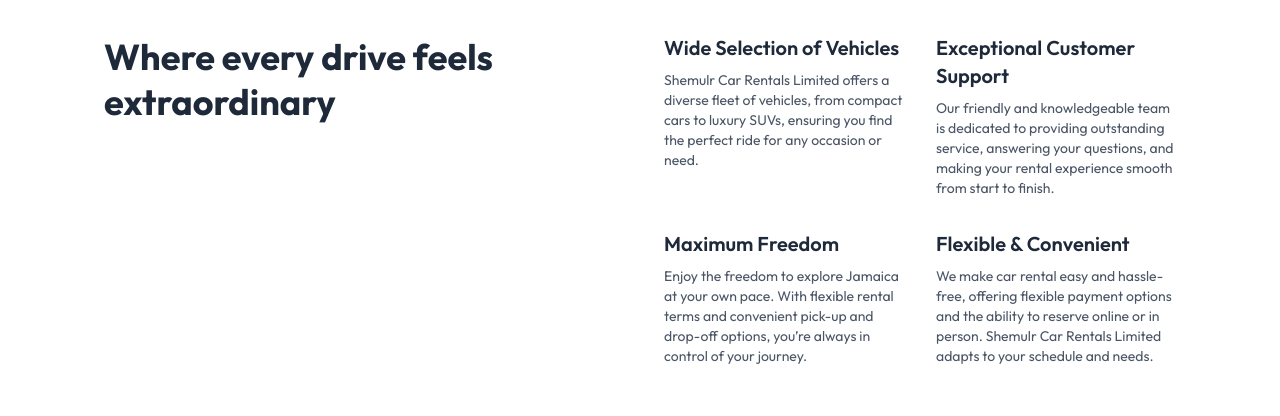
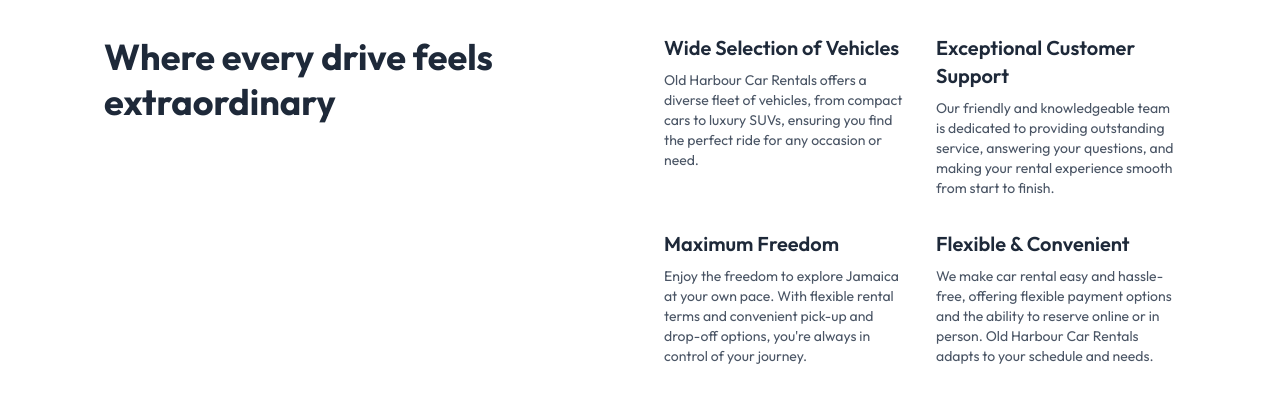
Before and after one commit to KestonCCole5654/old_harbour_car_rentals, a React (Vite) app in the folder client/: page /about-us in a window 1280 px wide. Shown: the part 295-711 px from the top of the page. Built offline with nearby package versions, Linux system fonts and the light colour scheme; no server answers.

Commit message:
Old Harbour Car Rental Limited

```diff
--- a/client/src/pages/AboutUs.jsx
+++ b/client/src/pages/AboutUs.jsx
@@ -42,7 +42,7 @@
       <div className='bg-gray-50 py-10 text-center'>
         <h1 className='text-4xl font-bold text-gray-800 mb-2'>About Us</h1>
         <p className='text-gray-600'>
-          <Link to='/' className='hover:text-indigo-600'>Home</Link> / About Us
+          <Link to='/' className='hover:text-accent'>Home</Link> / About Us
         </p>
       </div>
 
@@ -59,7 +59,7 @@
             <div>
               <h3 className='text-xl font-semibold text-gray-800 mb-2'>Wide Selection of Vehicles</h3>
               <p className='text-gray-600 text-sm'>
-                Shemulr Car Rentals Limited offers a diverse fleet of vehicles, from compact cars to luxury SUVs, ensuring you find the perfect ride for any occasion or need.
+                Old Harbour Car Rentals offers a diverse fleet of vehicles, from compact cars to luxury SUVs, ensuring you find the perfect ride for any occasion or need.
               </p>
             </div>
             <div>
@@ -71,13 +71,13 @@
             <div>
               <h3 className='text-xl font-semibold text-gray-800 mb-2'>Maximum Freedom</h3>
               <p className='text-gray-600 text-sm'>
-                Enjoy the freedom to explore Jamaica at your own pace. With flexible rental terms and convenient pick-up and drop-off options, you’re always in control of your journey.
+                Enjoy the freedom to explore Jamaica at your own pace. With flexible rental terms and convenient pick-up and drop-off options, you're always in control of your journey.
               </p>
             </div>
             <div>
               <h3 className='text-xl font-semibold text-gray-800 mb-2'>Flexible & Convenient</h3>
               <p className='text-gray-600 text-sm'>
-                We make car rental easy and hassle-free, offering flexible payment options and the ability to reserve online or in person. Shemulr Car Rentals Limited adapts to your schedule and needs.
+                We make car rental easy and hassle-free, offering flexible payment options and the ability to reserve online or in person. Old Harbour Car Rentals adapts to your schedule and needs.
               </p>
             </div>
           </div>
@@ -93,7 +93,7 @@
         <div className='max-w-6xl mx-auto py-16 px-6 lg:px-10 text-center'>
         <h2 className='text-3xl font-bold text-gray-800 mb-8'>Our Location</h2>
         <div className='aspect-w-16 aspect-h-9 w-full rounded-lg overflow-hidden shadow-lg'>
-          <iframe src="https://www.google.com/maps/embed?pb=!1m18!1m12!1m3!1d3795.492511728792!2d-76.8878144!3d17.9558089!2m3!1f0!2f0!3f0!3m2!1i1024!2i768!4f13.1!3m3!1m2!1s0x8edb6b001d0185b7%3A0xf33ad97d19a7ba7b!2sSHELMUR%20CAR%20RENTAL%20LIMITED!5e0!3m2!1sen!2sjm!4v1758668950336!5m2!1sen!2sjm" width="100%" height="450" style={{ border: "0" }} allowFullScreen="" loading="lazy" referrerPolicy="no-referrer-when-downgrade"></iframe>
+          <iframe src="https://www.google.com/maps/embed?pb=!1m18!1m12!1m3!1d3794.615264521804!2d-76.99283892584377!3d17.99662808497078!2m3!1f0!2f0!3f0!3m2!1i1024!2i768!4f13.1!3m3!1m2!1s0x8edb1325633b2323%3A0xf6d927a01b120ec8!2sOld.harbour.car.rental.limited(O.H.C.R.S)!5e0!3m2!1sen!2sjm!4v1759502684113!5m2!1sen!2sjm" width="100%" height="450" style={{ border: "0" }} allowFullScreen="" loading="lazy" referrerPolicy="no-referrer-when-downgrade"></iframe>
         </div>
       </div>
 
```
